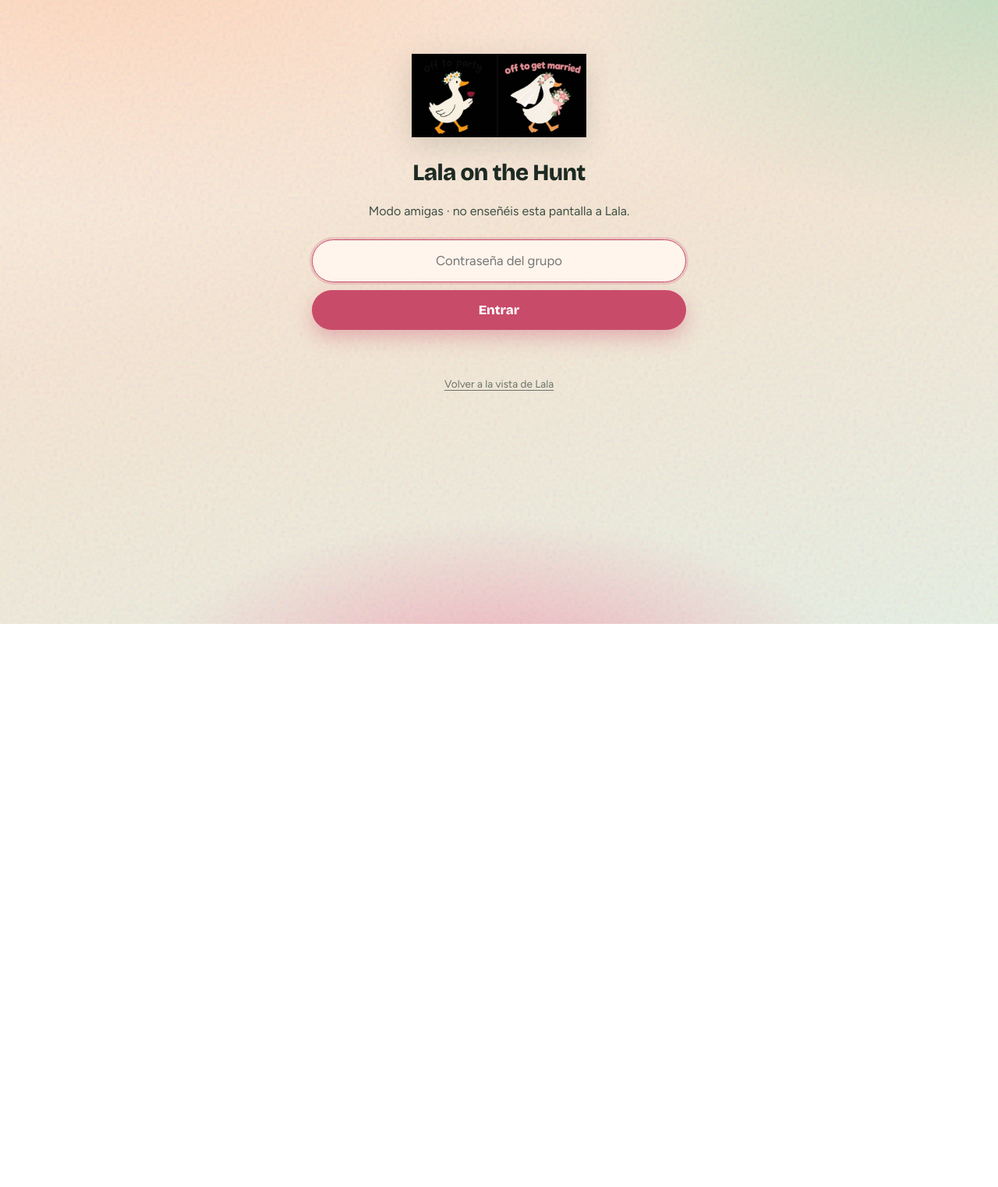
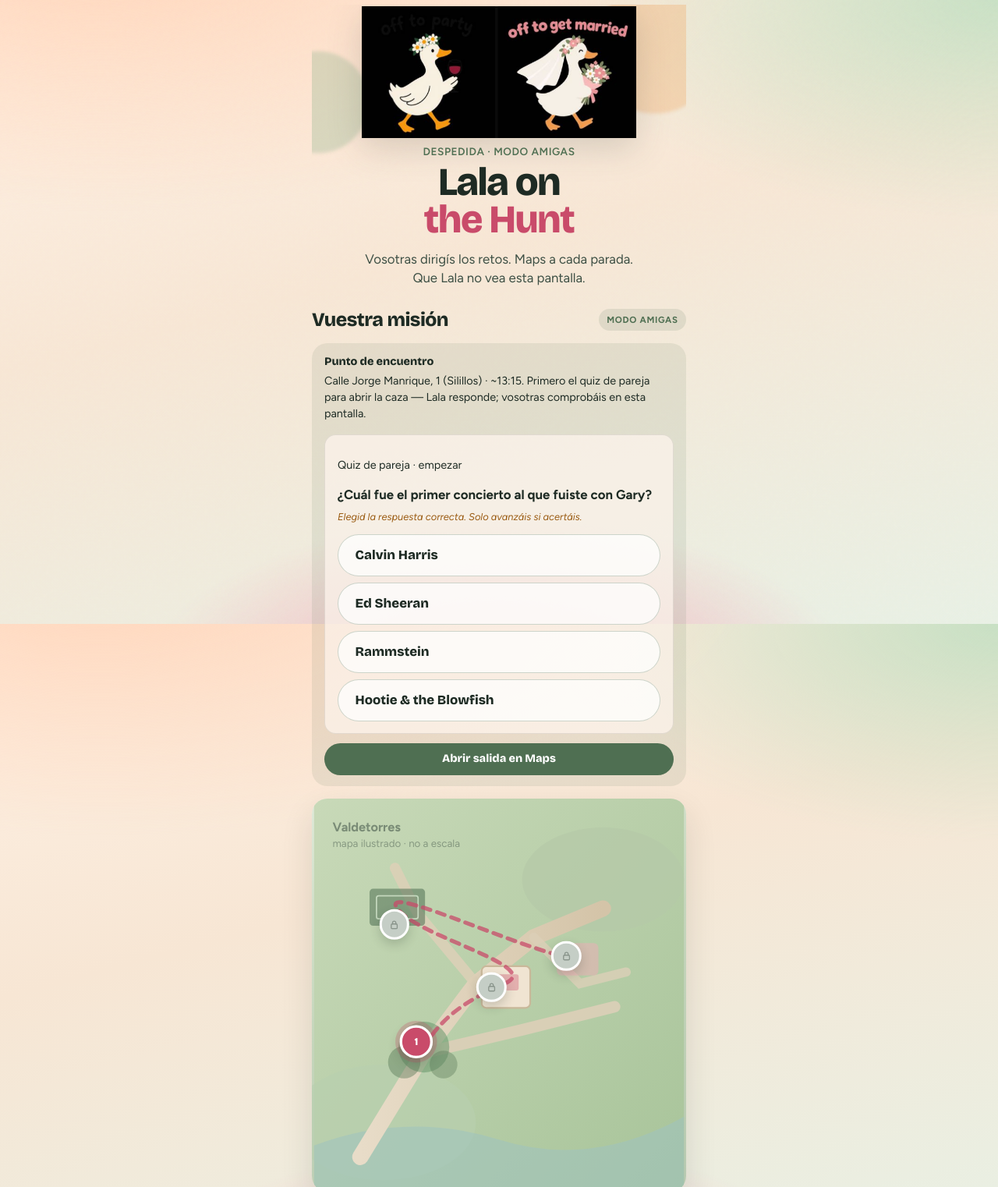
Before and after one commit to amorajime/lala-on-the-hunt, a plain HTML site: page amigas/index.html in a window 1280 px wide. Shown: the top 1522 px of the page at 78% size. Before the commit the page ends 800 px from the top, so only its background shows below. Drawn offline with nearby package versions, Linux system fonts and the light colour scheme.

Commit message:
Remove password gate from amigas play mode
Friends /amigas/ now opens play mode directly with no login.

Co-authored-by: amorajime <amorajime@users.noreply.github.com>

```diff
--- a/amigas/index.html
+++ b/amigas/index.html
@@ -16,43 +16,13 @@
   </head>
   <body data-asset-base="../assets">
     <main class="wrap">
-      <section class="gate" id="gate">
-        <img
-          id="duckies-img"
-          class="duckies-sm"
-          src="../assets/lala-duckies.png"
-          width="589"
-          height="283"
-          alt=""
-        />
-        <h1>Lala on the Hunt</h1>
-        <p>Modo amigas · no enseñéis esta pantalla a Lala.</p>
-        <form id="gate-form" autocomplete="off">
-          <label class="visually-hidden" for="password" style="position:absolute;left:-9999px"
-            >Contraseña</label
-          >
-          <input
-            id="password"
-            name="password"
-            type="password"
-            inputmode="text"
-            placeholder="Contraseña del grupo"
-            required
-            autofocus
-          />
-          <button class="btn btn-primary" type="submit">Entrar</button>
-          <p class="error" id="gate-error" role="status"></p>
-        </form>
-        <a class="link-quiet" href="../">Volver a la vista de Lala</a>
-      </section>
-
-      <section class="amigas-app" id="amigas-app" hidden>
+      <section class="amigas-app" id="amigas-app">
         <header class="hero" id="hero">
           <div class="hero-visual" aria-hidden="true">
             <div class="sky-blob a"></div>
             <div class="sky-blob b"></div>
             <img
-              id="duckies-hero"
+              id="duckies-img"
               class="duckies"
               src="../assets/lala-duckies.png"
               width="589"
@@ -169,7 +139,6 @@
           <div class="footer-tools">
             <a class="link-quiet" href="../">Vista novia</a>
             <button type="button" id="btn-reset">Reiniciar progreso amigas</button>
-            <button type="button" id="btn-lock">Cerrar sesión amigas</button>
           </div>
         </section>
       </section>
@@ -178,7 +147,6 @@
     <script src="../assets/js/stops.js"></script>
     <script src="../assets/js/progress.js"></script>
     <script src="../assets/js/map.js"></script>
-    <script src="../assets/js/auth.js"></script>
     <script src="../assets/js/friends.js"></script>
   </body>
 </html>
--- a/assets/js/friends.js
+++ b/assets/js/friends.js
@@ -585,8 +585,8 @@
   }
 
   function showApp() {
-    el("gate").hidden = true;
-    el("amigas-app").hidden = false;
+    const app = el("amigas-app");
+    if (app) app.hidden = false;
     const stage = el("map-stage");
     if (stage && window.LalaMap && !stage.dataset.mapReady) {
       stage.insertAdjacentHTML("afterbegin", window.LalaMap.renderSvg());
@@ -595,36 +595,10 @@
     render();
   }
 
-  async function onSubmit(e) {
-    e.preventDefault();
-    const input = el("password");
-    const err = el("gate-error");
-    err.textContent = "";
-    const ok = await window.LalaAuth.tryPassword(input.value);
-    if (!ok) {
-      err.textContent = "Contraseña incorrecta. Preguntad a Ana.";
-      input.select();
-      return;
-    }
-    showApp();
-  }
-
-  function onLock() {
-    window.LalaAuth.setUnlocked(false);
-    el("amigas-app").hidden = true;
-    el("gate").hidden = false;
-    el("password").value = "";
-    el("gate-error").textContent = "";
-  }
-
   function init() {
     const duck = el("duckies-img");
     if (duck) duck.src = `${assetBase}/lala-duckies.png`;
-    const heroDuck = el("duckies-hero");
-    if (heroDuck) heroDuck.src = `${assetBase}/lala-duckies.png`;
 
-    el("gate-form")?.addEventListener("submit", onSubmit);
-    el("btn-lock")?.addEventListener("click", onLock);
     el("btn-done")?.addEventListener("click", onDone);
     el("btn-continue")?.addEventListener("click", onContinue);
     el("btn-reset")?.addEventListener("click", onReset);
@@ -633,7 +607,7 @@
       burstConfetti();
     });
 
-    if (window.LalaAuth.isUnlocked()) showApp();
+    showApp();
   }
 
   document.addEventListener("DOMContentLoaded", init);
```
Also changed, not shown: 1 other file.
